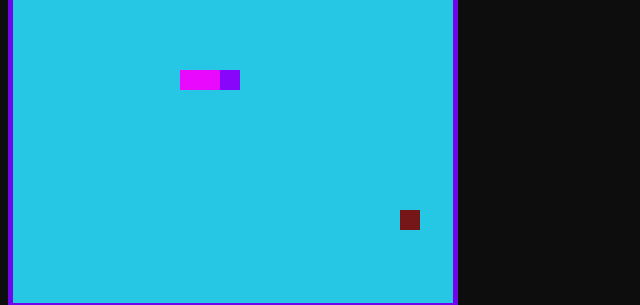
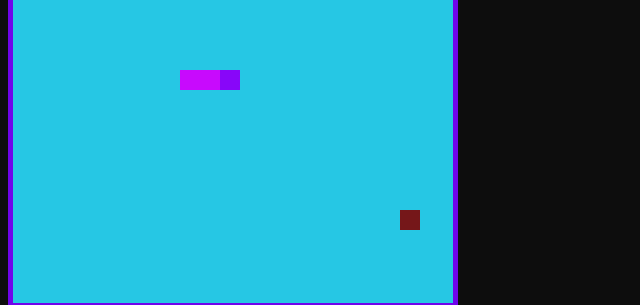
Before and after one commit to charmin70039-droid/charmin70039-droid.github.io, a plain HTML site: page asd-projects/snake/index.html in a window 1280 px wide. Shown: the part 150-455 px from the top of the page, 0-640 px from the left. Drawn offline with Linux system fonts and the light colour scheme.

Commit message:
Completed Snake game

```diff
--- a/asd-projects/snake/index.css
+++ b/asd-projects/snake/index.css
@@ -23,7 +23,7 @@ body {
 }
 
 .snake {
-  background-color: rgb(233, 10, 253);
+  background-color: rgb(200, 10, 253);
   z-index: 2;
 }
 
```
